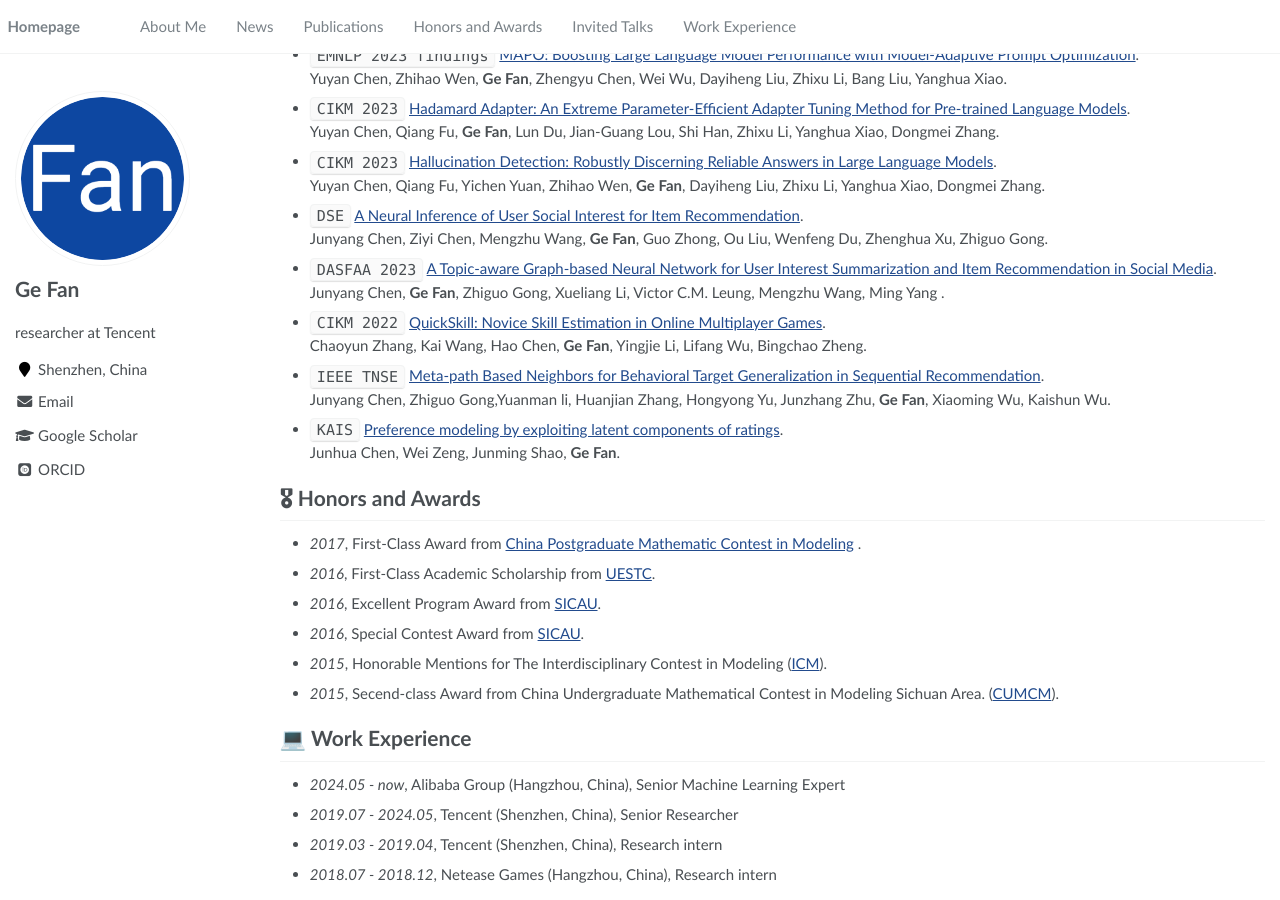
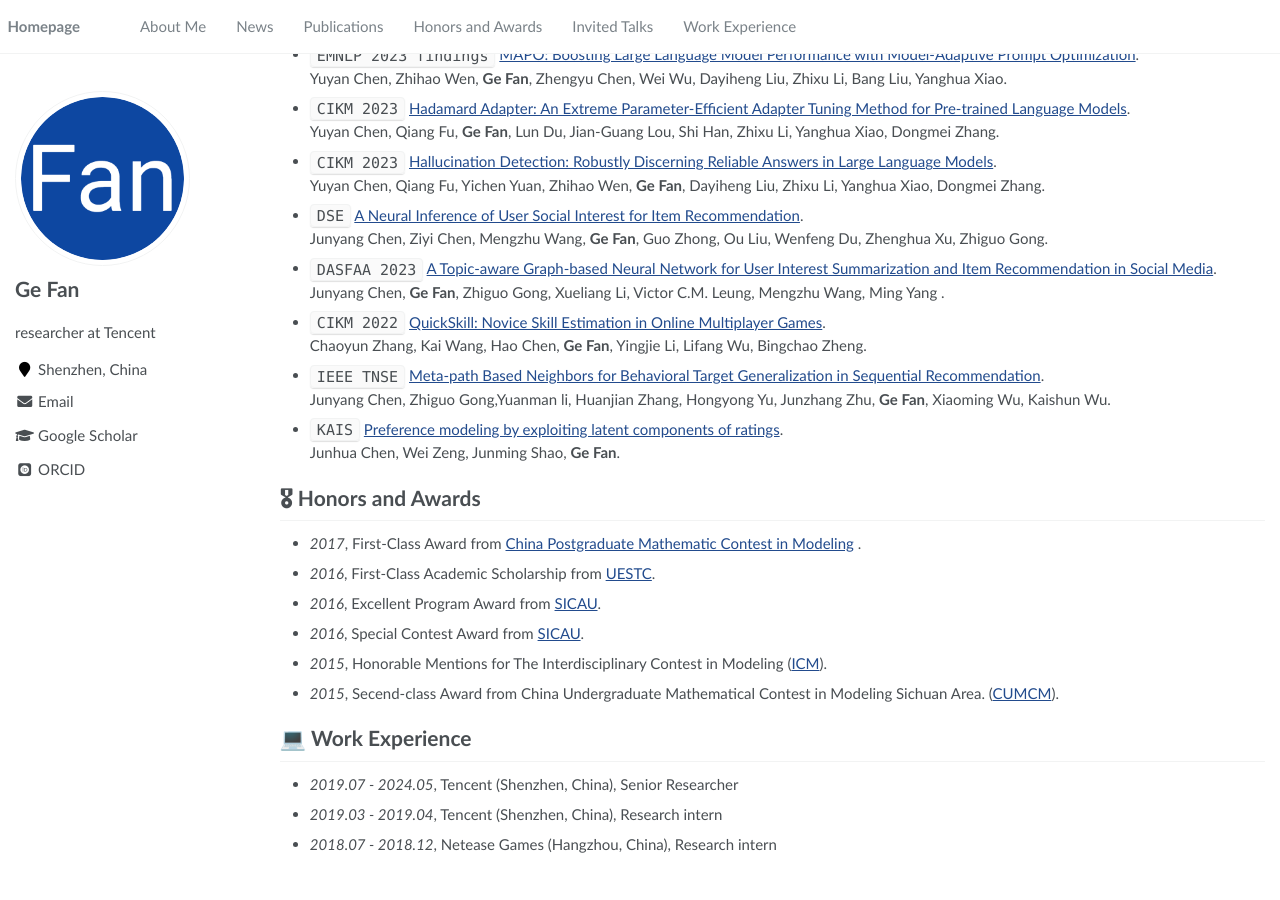
Before and after one commit to FanGhost/fanghost.github.io, a Jekyll site: the page built from _pages/about.md, in a window 1280 px wide and 900 px high, scrolled down 2242 px. Built offline with Jekyll 4.4.1, drawn with Linux system fonts in a browser that asks for light colours; some web fonts are replaced; after the commit the page ends 3112 px from its top, so only the background shows below that.

Commit message:
Update about.md

```diff
--- a/_pages/about.md
+++ b/_pages/about.md
@@ -225,7 +225,7 @@ Junhua Chen, Wei Zeng, Junming Shao, **Ge Fan**.
 - *2021.03*, Lorem ipsum dolor sit amet, consectetur adipiscing elit. Vivamus ornare aliquet ipsum, ac tempus justo dapibus sit amet.  \| [\[video\]](https://github.com/) -->
 
 # 💻 Work Experience
-- *2024.05 - now*, Alibaba Group (Hangzhou, China), Senior Machine Learning Expert
+<!--- *2024.05 - now*, Alibaba Group (Hangzhou, China), Senior Machine Learning Expert -->
 - *2019.07 - 2024.05*, Tencent (Shenzhen, China), Senior Researcher
 - *2019.03 - 2019.04*, Tencent (Shenzhen, China), Research intern
 - *2018.07 - 2018.12*, Netease Games (Hangzhou, China), Research intern
```
